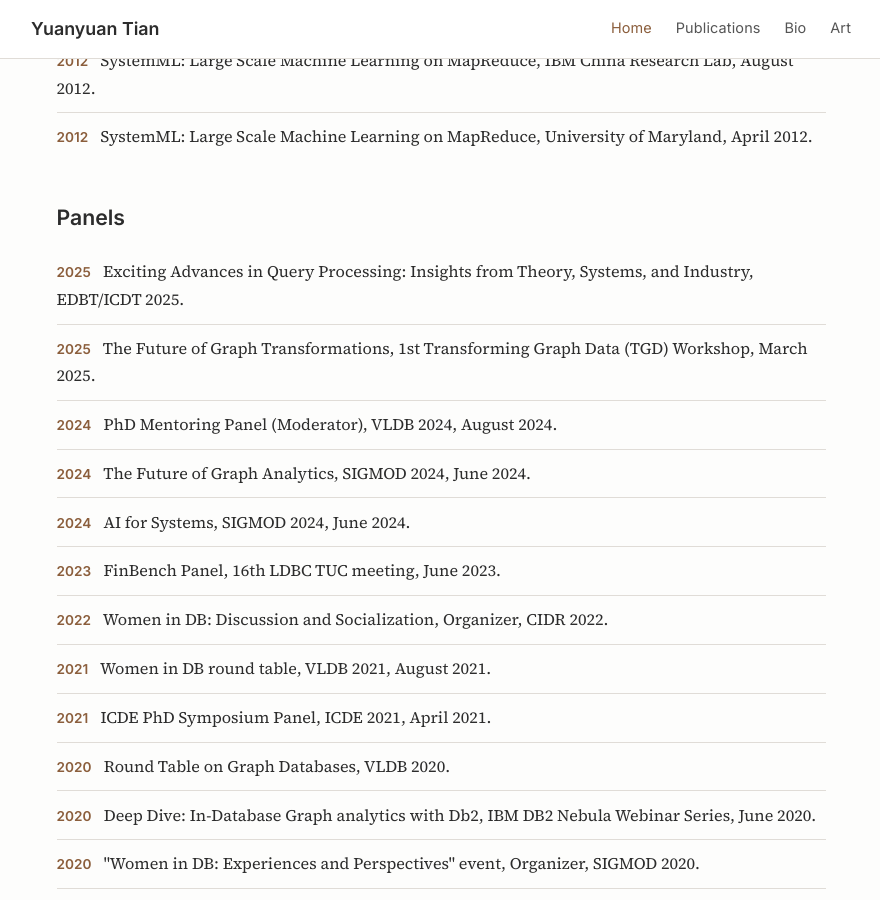
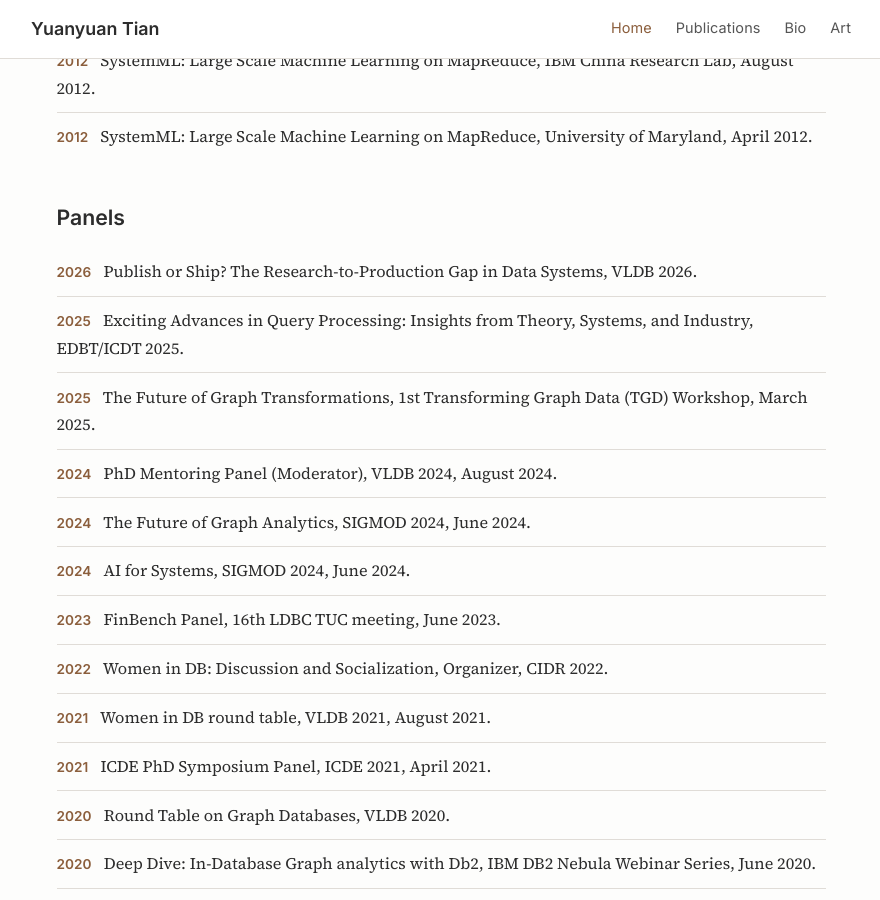
Before and after one commit to humming80/humming80.github.io, a Jekyll site: the page built from index.md, in a window 1280 px wide and 900 px high, scrolled down 4776 px. Shown: the whole window, without its empty margins (199-1079 px from the left). Built offline with Jekyll 4.4.1, drawn with Linux system fonts in a browser that asks for light colours.

Commit message:
Add panels for 2024-2026

```diff
--- a/index.md
+++ b/index.md
@@ -143,6 +143,7 @@ Yuanyuan leads graph queries & analytics, query/workload optimization, and ML-fo
 ## Panels
 
 <ul class="item-list">
+<li><span class="year-tag">2026</span> Publish or Ship? The Research-to-Production Gap in Data Systems, VLDB 2026.</li>
 <li><span class="year-tag">2025</span> Exciting Advances in Query Processing: Insights from Theory, Systems, and Industry, EDBT/ICDT 2025.</li>
 <li><span class="year-tag">2025</span> The Future of Graph Transformations, 1st Transforming Graph Data (TGD) Workshop, March 2025.</li>
 <li><span class="year-tag">2024</span> PhD Mentoring Panel (Moderator), VLDB 2024, August 2024.</li>
```
